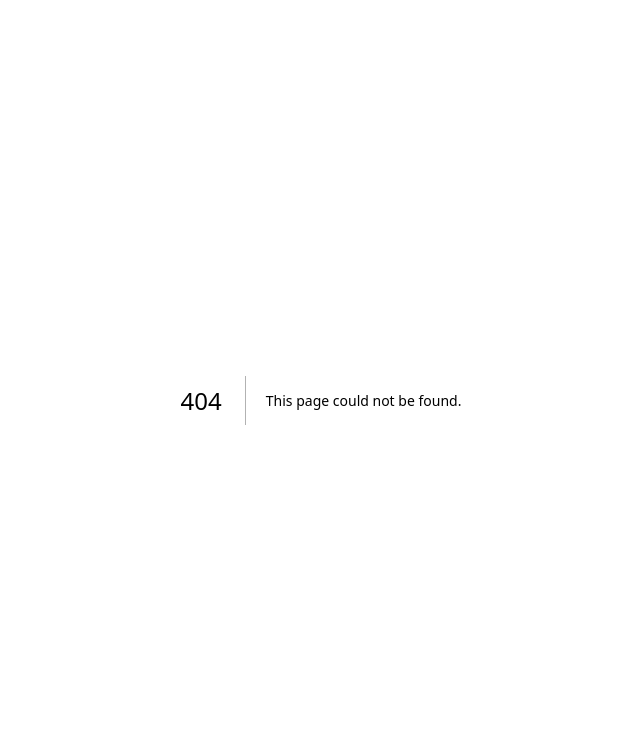
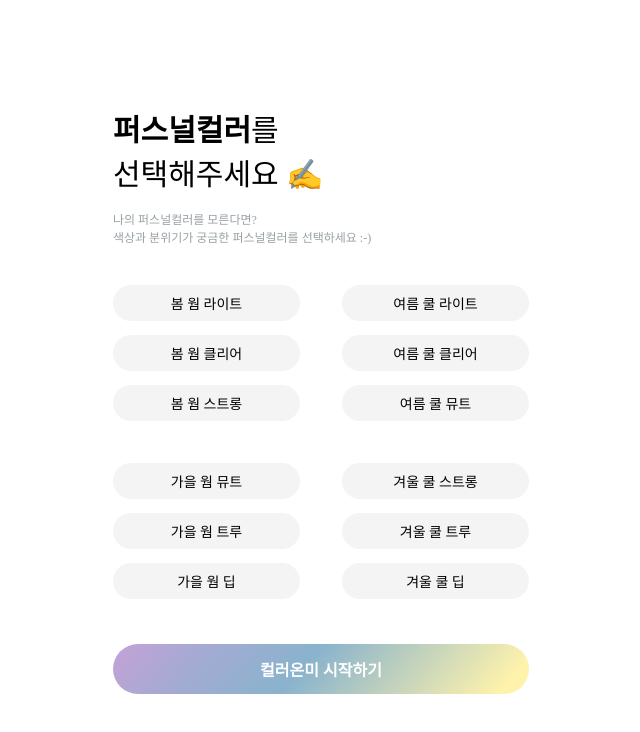
Before and after one commit to 365support/color-on-me, a Next.js app: page /select-color in a window 1280 px wide. Before the commit this address had no page. Shown: the top 732 px of the page, without its empty margins (319-959 px from the left). Built offline with nearby package versions, Linux system fonts and the light colour scheme; no server answers; a web font is replaced by a local one.

Commit message:
feat: SelectColorPage 완성

```diff
--- /dev/null
+++ b/src/domains/selectColor/index.tsx
@@ -0,0 +1,174 @@
+import { useEffect, useState } from "react";
+import { useRouter } from "next/router";
+import { css } from "@emotion/react";
+import { PERSONAL_COLOR } from "../shared/constants/constants";
+import { useIsShown } from "../shared/hooks/useIsShown";
+import { usePostUser } from "../shared/query/user/user.queries";
+import CenteredLayout from "../shared/layout/CenteredLayout";
+import Button from "../shared/components/Button";
+
+const MODAL_CLOSE_TIMEOUT = 2000;
+
+const SelectColorPage = () => {
+  const router = useRouter();
+
+  const [isShown, onOpen, onClose] = useIsShown();
+  const [selectedColor, setSelectedColor] = useState<string>("");
+
+  const { mutate: selectMutate } = usePostUser();
+
+  const handleColorSelection = (color: string) => {
+    setSelectedColor(color);
+  };
+
+  const handleStartButtonClick = () => {
+    if (!selectedColor) {
+      onOpen();
+      return;
+    }
+    selectMutate(selectedColor, {
+      onSuccess: () => {
+        router.push("/");
+      },
+    });
+  };
+
+  useEffect(() => {
+    if (isShown) {
+      const modalCloseTimer = setTimeout(() => {
+        onClose();
+      }, MODAL_CLOSE_TIMEOUT);
+      return () => clearTimeout(modalCloseTimer);
+    }
+  }, [isShown, onClose]);
+
+  return (
+    <CenteredLayout>
+      <div css={mainContainer}>
+        <div css={mainText}>
+          <span css={fontWeight}>퍼스널컬러</span>
+          를
+          <br />
+          선택해주세요 ✍
+        </div>
+
+        <div css={subText}>
+          나의 퍼스널컬러를 모른다면? <br />
+          색상과 분위기가 궁금한 퍼스널컬러를 선택하세요 :-)
+        </div>
+
+        <div css={buttonContainer}>
+          <div css={gridStyle}>
+            {Object.entries(PERSONAL_COLOR).map(([season, colors]) => (
+              <div key={season} css={columnStyle}>
+                {colors?.map(({ name, color, fontColor }) => (
+                  <button
+                    key={name}
+                    css={css`
+                      ${colorButton};
+                      background: ${selectedColor === name ? color : "#f4f4f4"};
+                      color: ${selectedColor === name ? fontColor : "#000"};
+                    `}
+                    onClick={() => handleColorSelection(name)}
+                  >
+                    {name}
+                  </button>
+                ))}
+              </div>
+            ))}
+          </div>
+
+          {isShown && <div css={alertModal}>퍼스널 컬러를 선택해주세요</div>}
+        </div>
+        <div css={startButtonContainer}>
+          <Button variant="colored" onClick={handleStartButtonClick}>
+            컬러온미 시작하기
+          </Button>
+        </div>
+      </div>
+    </CenteredLayout>
+  );
+};
+
+const mainContainer = css`
+  width: 100%;
+  height: 100vh;
+  display: flex;
+  flex-direction: column;
+  justify-content: center;
+  padding: 0 10%;
+`;
+
+const mainText = css`
+  font-size: 30px;
+  font-family: "Pretendard";
+`;
+
+const fontWeight = css`
+  font-weight: 700;
+`;
+
+const subText = css`
+  color: #99a0a4;
+  font-size: 12px;
+  font-family: "Pretendard";
+  line-height: 18px;
+  margin-top: 17px;
+  margin-bottom: 38px;
+`;
+
+const buttonContainer = css`
+  position: relative;
+`;
+
+const gridStyle = css`
+  display: grid;
+  grid-template-columns: 1fr 1fr;
+  grid-template-rows: 1fr 1fr;
+  gap: 42px;
+`;
+
+const columnStyle = css`
+  display: flex;
+  flex-direction: column;
+  gap: 14px;
+`;
+
+const colorButton = css`
+  width: 100%;
+  height: 36px;
+  border-radius: 30px;
+  background: #f4f4f4;
+  font-size: 14px;
+  font-family: "Pretendard";
+  border: none;
+  color: #000;
+`;
+
+const alertModal = css`
+  position: absolute;
+  left: 50%;
+  bottom: 50%;
+  transform: translate(-50%, 50%);
+
+  background-color: #242424a6;
+
+  display: flex;
+  align-items: center;
+  justify-content: center;
+  width: 80%;
+  height: 34px;
+
+  border-radius: 10px;
+
+  color: #fff;
+  text-align: center;
+  font-size: 12px;
+  font-family: "pretendard";
+`;
+
+const startButtonContainer = css`
+  margin-top: 45px;
+`;
+
+export default SelectColorPage;
--- a/src/domains/shared/constants/constants.ts
+++ b/src/domains/shared/constants/constants.ts
@@ -1 +1,24 @@
+export const PERSONAL_COLOR = {
+  spring: [
+    { name: "봄 웜 라이트", color: "rgb(210, 238, 250)", fontColor: "#000" },
+    { name: "봄 웜 클리어", color: "rgb(254, 211, 60)", fontColor: "#000" },
+    { name: "봄 웜 스트롱", color: "rgb(172, 221, 77)", fontColor: "#000" },
+  ],
+  summer: [
+    { name: "여름 쿨 라이트", color: "rgb(248, 195, 223)", fontColor: "#000" },
+    { name: "여름 쿨 클리어", color: "rgb(236, 242, 69)", fontColor: "#000" },
+    { name: "여름 쿨 뮤트", color: "rgb(203, 143, 169)", fontColor: "#000" },
+  ],
+  fall: [
+    { name: "가을 웜 뮤트", color: "rgb(217, 147, 118)", fontColor: "#000" },
+    { name: "가을 웜 트루", color: "rgb(212, 96, 59)", fontColor: "#000" },
+    { name: "가을 웜 딥", color: "rgb(153, 27, 7)", fontColor: "#fff" },
+  ],
+  winter: [
+    { name: "겨울 쿨 스트롱", color: "rgb(26, 179, 133)", fontColor: "#000" },
+    { name: "겨울 쿨 트루", color: "rgb(125, 200, 247)", fontColor: "#000" },
+    { name: "겨울 쿨 딥", color: "rgb(170, 55, 90)", fontColor: "#fff" },
+  ],
+};
+
 export const BASE_URL = process.env.NEXT_PUBLIC_API_URL;
--- /dev/null
+++ b/src/pages/select-color.tsx
@@ -0,0 +1,8 @@
+import type { NextPage } from "next";
+import SelectColorPage from "@/domains/selectColor";
+
+const SelectColor: NextPage = () => {
+  return <SelectColorPage />;
+};
+
+export default SelectColor;
```
